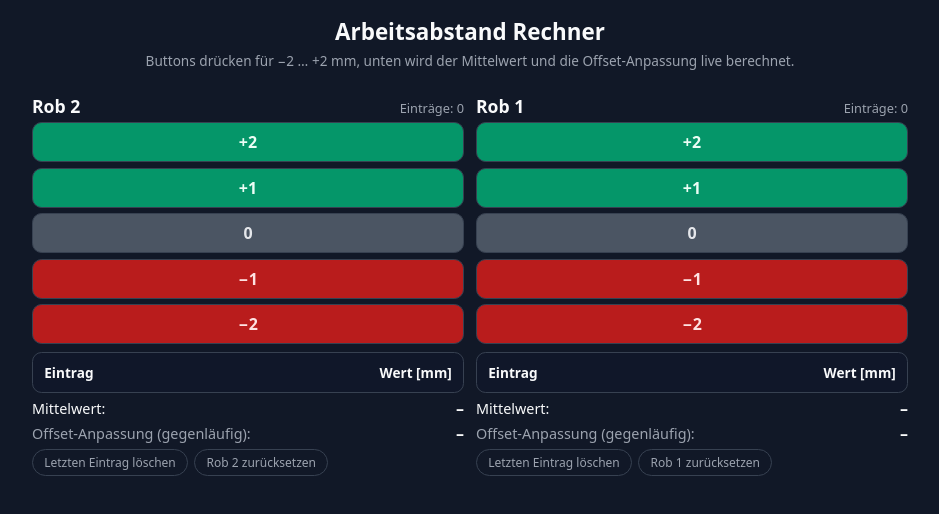
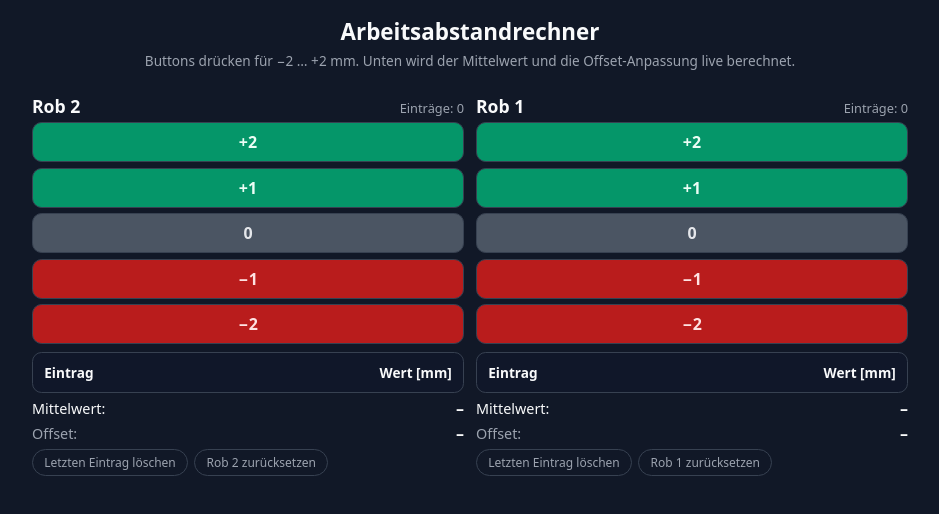
Before and after one commit to jnslnk20/Arbeitsabstandrechner, a plain HTML site: page index.html in a window 1280 px wide. Shown: the whole page, without its empty margins (170-1109 px from the left). Drawn offline with Linux system fonts and the light colour scheme.

Commit message:
Update index.html

```diff
--- a/index.html
+++ b/index.html
@@ -3,7 +3,7 @@
 <head>
   <meta charset="UTF-8" />
   <meta name="viewport" content="width=device-width, initial-scale=1.0" />
-  <title>Arbeitsabstand Rechner</title>
+  <title>Arbeitsabstandrechner</title>
 
   <style>
     :root {
@@ -204,8 +204,8 @@
 <body>
   <div class="app">
     <header>
-      <h1>Arbeitsabstand Rechner</h1>
-      <p>Buttons drücken für −2 … +2 mm, unten wird der Mittelwert und die Offset-Anpassung live berechnet.</p>
+      <h1>Arbeitsabstandrechner</h1>
+      <p>Buttons drücken für −2 … +2 mm. Unten wird der Mittelwert und die Offset-Anpassung live berechnet.</p>
     </header>
 
     <div class="grid">
@@ -244,7 +244,7 @@
             <span class="avg-value" id="rob2-avg">–</span>
           </div>
           <div class="footer-row">
-            <span class="offset-label">Offset-Anpassung (gegenläufig):</span>
+            <span class="offset-label">Offset:</span>
             <span class="offset-value" id="rob2-offset">–</span>
           </div>
         </div>
@@ -290,7 +290,7 @@
             <span class="avg-value" id="rob1-avg">–</span>
           </div>
           <div class="footer-row">
-            <span class="offset-label">Offset-Anpassung (gegenläufig):</span>
+            <span class="offset-label">Offset:</span>
             <span class="offset-value" id="rob1-offset">–</span>
           </div>
         </div>
```
